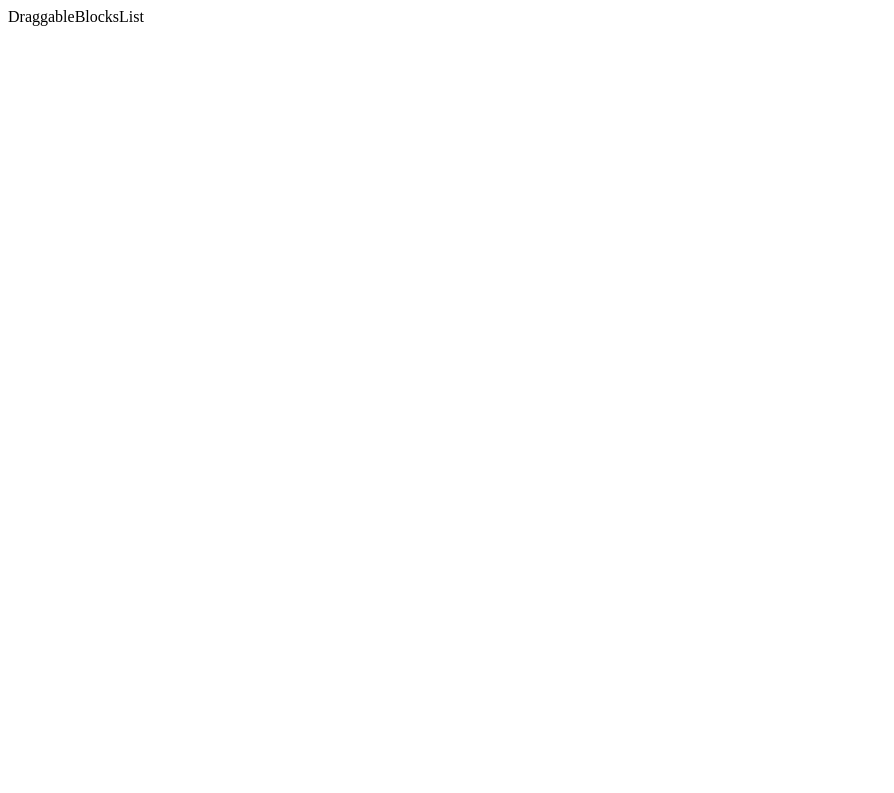
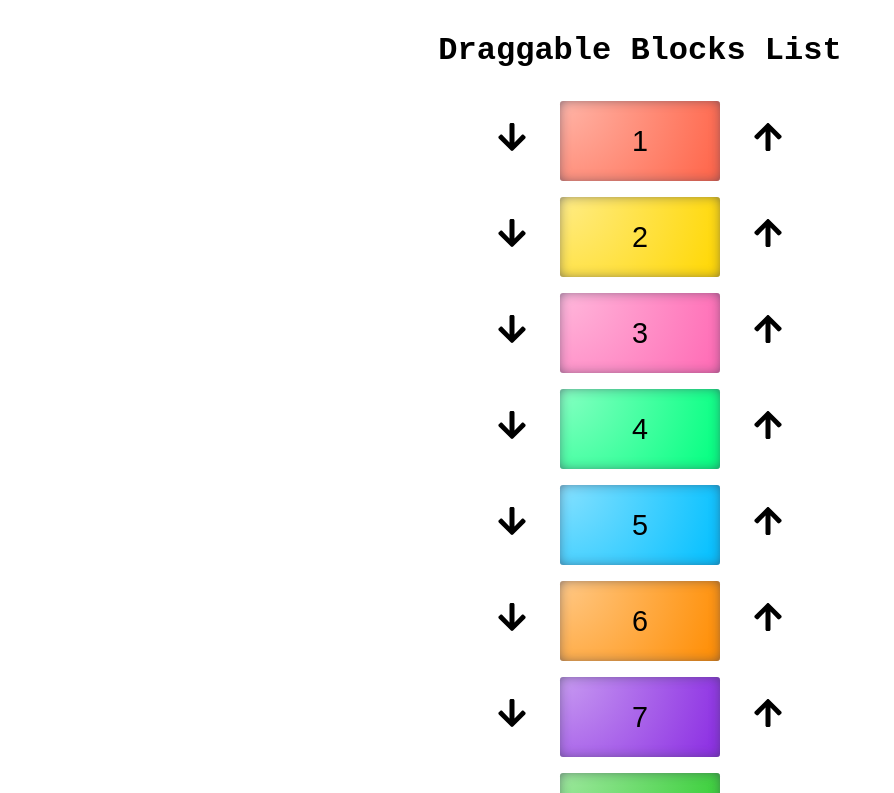
Before and after one commit to mg300/draggableBlocksList, a React (Create React App) app: page / in a window 1280 px wide. Shown: the top 793 px of the page, without its empty margins (0-894 px from the left). Built offline with nearby package versions, Linux system fonts and the light colour scheme.

Commit message:
implement design

```diff
--- a/package.json
+++ b/package.json
@@ -8,7 +8,9 @@
     "@testing-library/user-event": "^13.5.0",
     "react": "^18.2.0",
     "react-dom": "^18.2.0",
+    "react-icons": "^4.12.0",
     "react-scripts": "5.0.1",
+    "styled-components": "^6.1.6",
     "web-vitals": "^2.1.4"
   },
   "scripts": {
--- a/src/DraggableBlocksList.jsx
+++ b/src/DraggableBlocksList.jsx
@@ -1,7 +1,96 @@
 import React from "react";
+import styled from "styled-components";
+import { FaArrowDown, FaArrowUp } from "react-icons/fa";
 
 function DraggableBlocksList() {
-  return <div>DraggableBlocksList</div>;
+  const BlocksList = [
+    { num: 1, color: "#FF6347" }, // Tomato
+    { num: 2, color: "#FFD700" }, // Gold
+    { num: 3, color: "#FF69B4" }, // HotPink
+    { num: 4, color: "#00FF7F" }, // SpringGreen
+    { num: 5, color: "#00BFFF" }, // DeepSkyBlue
+    { num: 6, color: "#FF8C00" }, // DarkOrange
+    { num: 7, color: "#8A2BE2" }, // BlueViolet
+    { num: 8, color: "#32CD32" }, // LimeGreen
+    { num: 9, color: "#FF1493" }, // DeepPink
+    { num: 10, color: "#9370DB" }, // MediumPurple
+  ];
+  const Title = styled.p`
+    font-size: 2rem;
+    font-weight: 600;
+    text-align: center;
+    font-family: "Courier New", Courier, monospace;
+  `;
+  const List = styled.div`
+    display: flex;
+    flex-direction: column;
+    align-items: center;
+    gap: 1rem;
+  `;
+  const BlockWrapper = styled.div`
+    display: flex;
+    gap: 2rem;
+    align-items: center;
+    font-size: 2rem;
+  `;
+  const Block = styled.div`
+    width: 10rem;
+    height: 5rem;
+    box-shadow: inset 0px 0px 14px -4px rgba(66, 68, 90, 1);
+    background: radial-gradient(circle at top left, rgba(255, 255, 255, 1) -90%, ${(props) => props.bgColor} 100%);
+    background-position: -20% -10%;
+    font-size: 1.8rem;
+    font-family: sans-serif;
+    display: flex;
+    align-items: center;
+    justify-content: center;
+    cursor: pointer;
+    user-select: none;
+    position: relative;
+    border-radius: 0.2rem;
+    &:hover {
+      &::before {
+        content: "";
+        position: absolute;
+        top: 0;
+        left: 0;
+        right: 0;
+        bottom: 0;
+        background-color: rgba(0, 0, 0, 0.1);
+      }
+    }
+    &:active {
+      transform: scale(0.97);
+    }
+  `;
+  const Button = styled.button`
+    all: unset;
+    cursor: pointer;
+    &:hover {
+      transform: scale(1.08);
+    }
+    &:active {
+      transform: scale(0.9);
+    }
+  `;
+  return (
+    <>
+      <Title>Draggable Blocks List</Title>
+      <List>
+        {BlocksList.map((block) => (
+          <BlockWrapper key={block.num}>
+            <Button>
+              <FaArrowDown />
+            </Button>
+            <Block bgColor={block.color}>{block.num}</Block>
+            <Button>
+              <FaArrowUp />
+            </Button>
+          </BlockWrapper>
+        ))}
+      </List>
+    </>
+  );
 }
 
 export default DraggableBlocksList;
```
Also changed, not shown: 1 other file (tests, documents, lock files or other folders).
